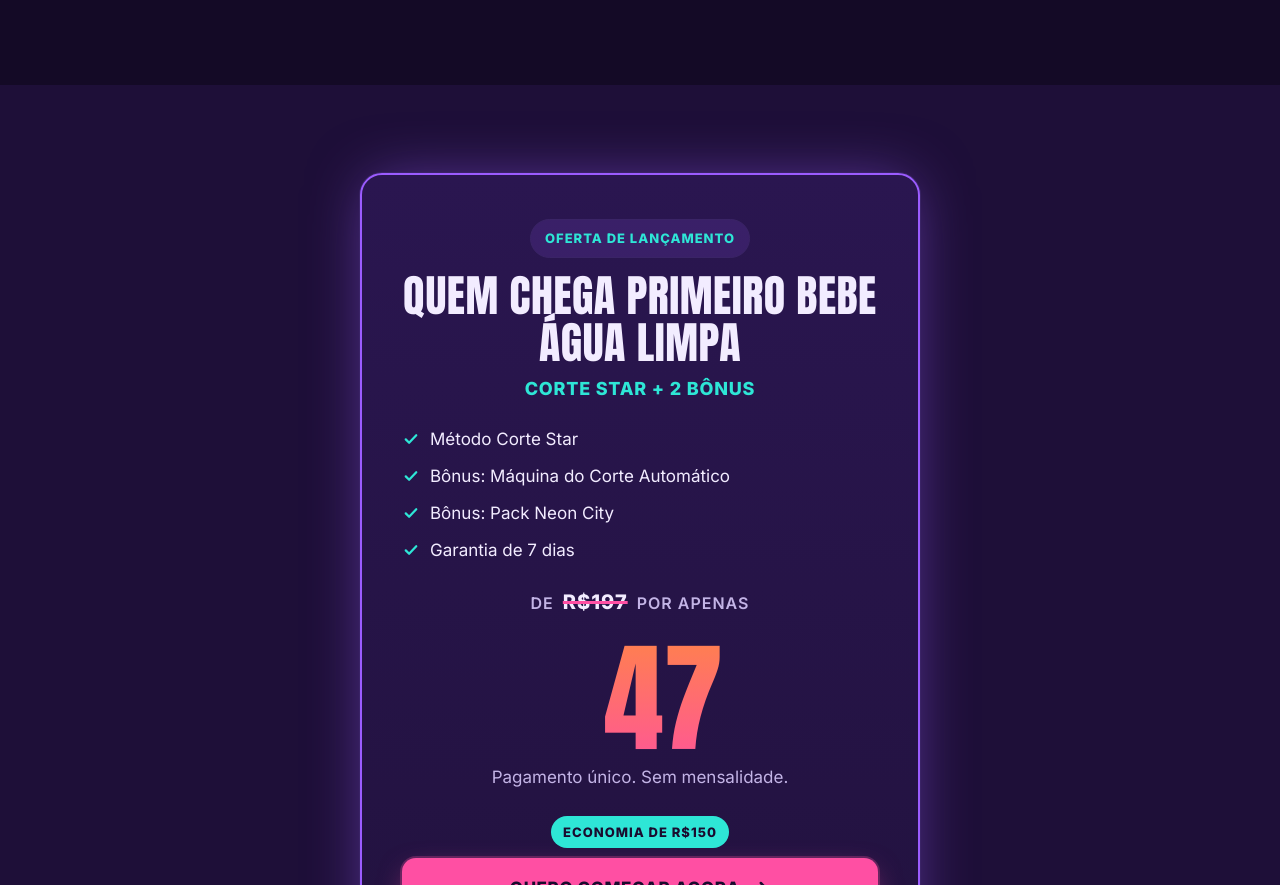
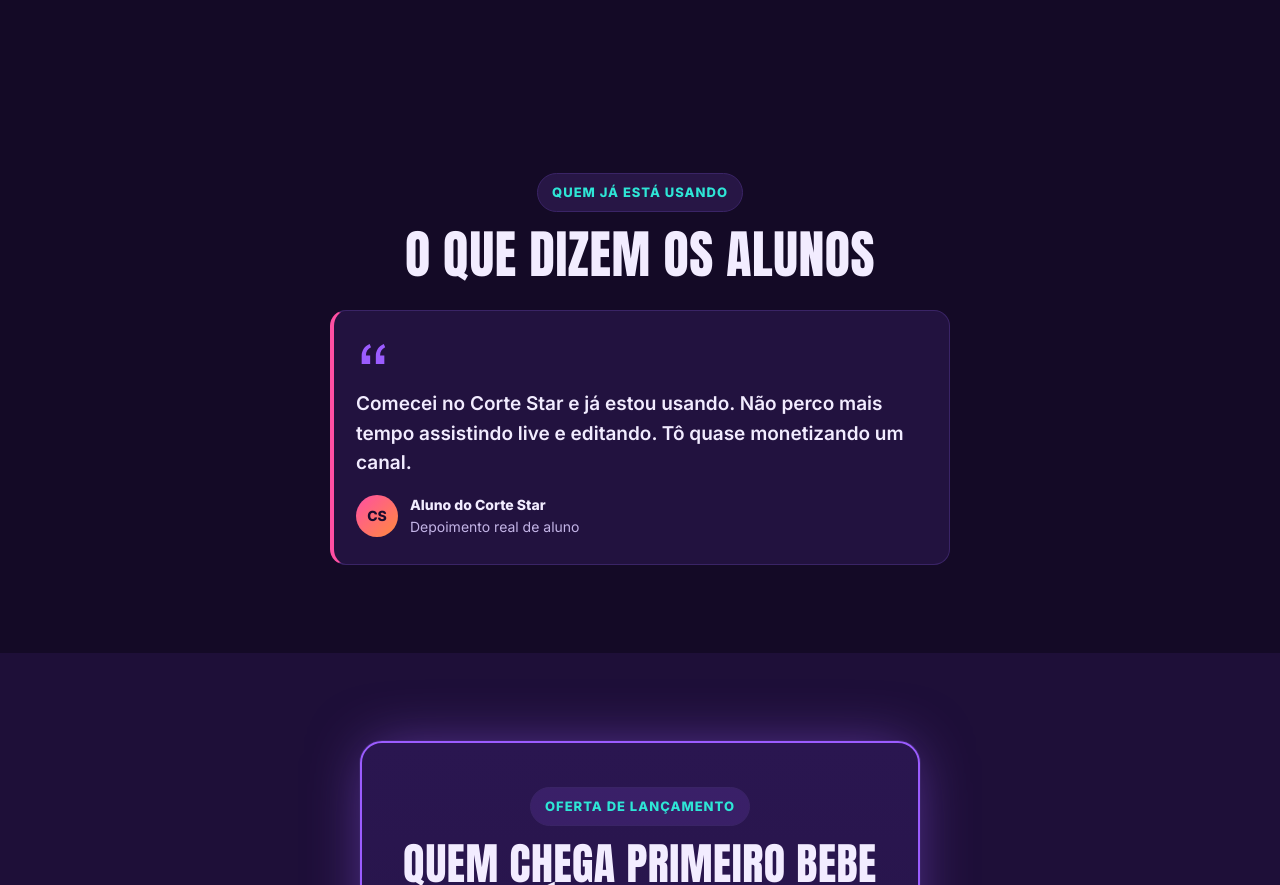
Before and after one commit to samuelcomercialgrupowill-ops/P-gina-de-vendas-GGG, a plain HTML site: page index.html in a window 1280 px wide. Shown: the part 2665-3550 px from the top of the page. Drawn offline with Linux system fonts and the light colour scheme.

Commit message:
Adiciona depoimento de aluno antes da oferta
Co-Authored-By: Claude Opus 5.5 <noreply@anthropic.com>
Claude-Session: https://claude.ai/code/session_01ApH58V6Mu5Y334mHzTZofn

```diff
--- a/index.html
+++ b/index.html
@@ -246,6 +246,14 @@
   .wa{position:fixed;right:16px;bottom:16px;width:56px;height:56px;border-radius:50%;background:#25D366;color:#0B2E1A;display:none;align-items:center;justify-content:center;box-shadow:0 10px 30px -6px rgba(0,0,0,.6);z-index:20}
   .wa.on{display:flex}
 
+  /* Depoimento */
+  .quote{max-width:620px;margin:0 auto;background:var(--card);border:1px solid var(--line);border-left:4px solid var(--pink);border-radius:var(--radius);padding:26px 22px;position:relative}
+  .quote svg{color:var(--purple);margin-bottom:10px}
+  .quote blockquote{margin:0;font-size:19px;line-height:1.55;font-weight:600}
+  .quote figcaption{margin-top:16px;display:flex;align-items:center;gap:12px;color:var(--muted);font-size:14px}
+  .quote .av{width:42px;height:42px;border-radius:50%;display:grid;place-items:center;background:linear-gradient(135deg,var(--pink),var(--orange));color:var(--ink);font-weight:800}
+  .quote figcaption b{display:block;color:var(--text)}
+
   /* Telas maiores */
   @media (min-width:760px){
     section{padding:88px 0}
@@ -382,6 +390,21 @@
     </div>
   </section>
 
+  <!-- DEPOIMENTO (troque o nome em "Aluno do Corte Star" se o aluno autorizar) -->
+  <section aria-labelledby="depo">
+    <div class="wrap">
+      <div class="center" style="margin-bottom:28px">
+        <span class="eyebrow">Quem já está usando</span>
+        <h2 id="depo" class="section-title">O que dizem os alunos</h2>
+      </div>
+      <figure class="quote">
+        <svg width="34" height="34" viewBox="0 0 24 24" aria-hidden="true"><path fill="currentColor" d="M9.6 5C6 6.6 4 9.6 4 13.5V19h6v-6H7c0-2.7 1.2-4.6 3.6-5.8zm10 0C16 6.6 14 9.6 14 13.5V19h6v-6h-3c0-2.7 1.2-4.6 3.6-5.8z"/></svg>
+        <blockquote>Comecei no Corte Star e já estou usando. Não perco mais tempo assistindo live e editando. Tô quase monetizando um canal.</blockquote>
+        <figcaption><span class="av" aria-hidden="true">CS</span><span><b>Aluno do Corte Star</b>Depoimento real de aluno</span></figcaption>
+      </figure>
+    </div>
+  </section>
+
   <!-- 4. OFERTA -->
   <section id="oferta" class="alt" aria-labelledby="oferta-titulo">
     <div class="wrap">
```
